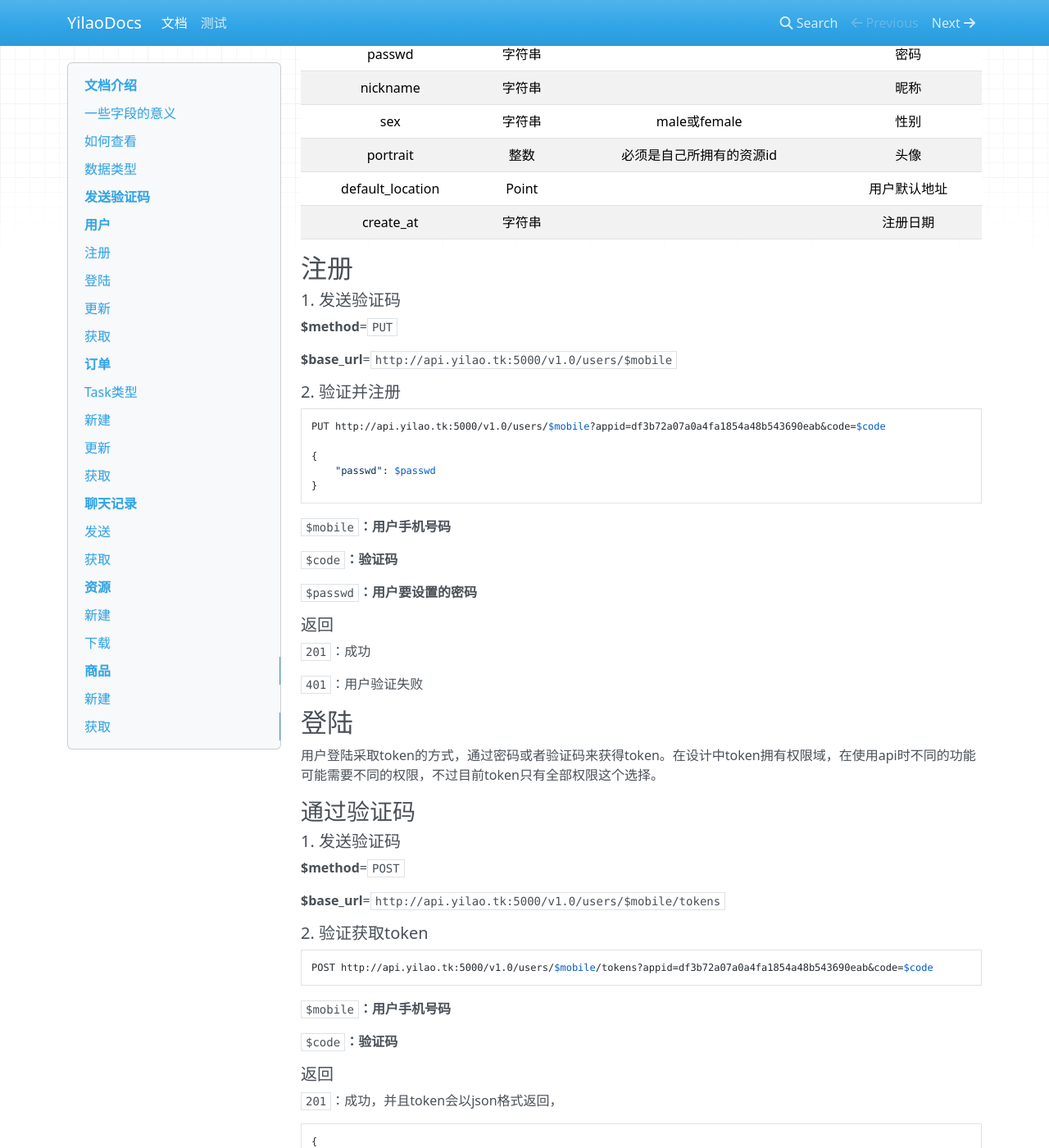
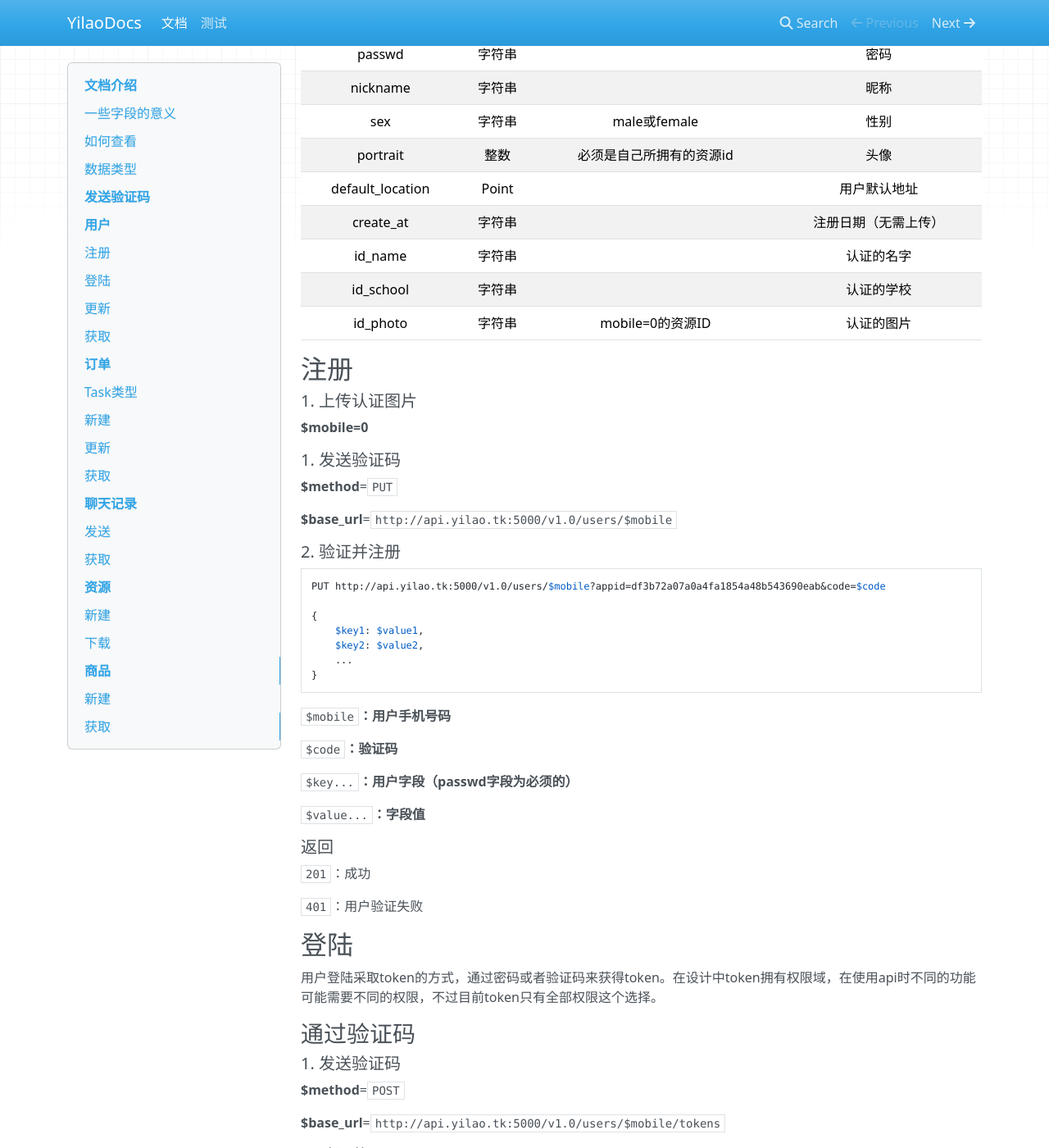
Before and after one commit to otttf/YilaoServer, an MkDocs documentation site: the page built from resource/v1_0/docs/docs/index.md, in a window 1280 px wide and 1400 px high, scrolled down 1630 px. Shown: the whole window at 82% size. Built offline with MkDocs 1.6.1, drawn with Linux system fonts in a browser that asks for light colours; nearby versions of some CDN libraries; some of the changed text lies outside the part shown.

Commit message:
增加用户实名注册、新建资源会返回ID了、增加订单联系人

````diff
--- a/docker-compose.yml
+++ b/docker-compose.yml
@@ -7,6 +7,8 @@ services:
     depends_on:
       - mysql
       - redis
+      - adminer
+      - phpredisadmin
   mysql:
     image: mysql
     environment:
--- a/resource/v1_0/docs/docs/index.md
+++ b/resource/v1_0/docs/docs/index.md
@@ -73,17 +73,24 @@ POST http://api.yilao.tk:5000/v1.0/sms
 
 # 用户
 
-|       属性       |  类型  |           限制           |     解释     |
-| :--------------: | :----: | :----------------------: | :----------: |
-|      mobile      |  整数  |       手机号码格式       |    手机号    |
-|      passwd      | 字符串 |                          |     密码     |
-|     nickname     | 字符串 |                          |     昵称     |
-|       sex        | 字符串 |       male或female       |     性别     |
-|     portrait     |  整数  | 必须是自己所拥有的资源id |     头像     |
-| default_location | Point  |                          | 用户默认地址 |
-|    create_at     | 字符串 |                          |   注册日期   |
+|       属性       |  类型  |           限制           |         解释         |
+| :--------------: | :----: | :----------------------: | :------------------: |
+|      mobile      |  整数  |       手机号码格式       |        手机号        |
+|      passwd      | 字符串 |                          |         密码         |
+|     nickname     | 字符串 |                          |         昵称         |
+|       sex        | 字符串 |       male或female       |         性别         |
+|     portrait     |  整数  | 必须是自己所拥有的资源id |         头像         |
+| default_location | Point  |                          |     用户默认地址     |
+|    create_at     | 字符串 |                          | 注册日期（无需上传） |
+|     id_name      | 字符串 |                          |      认证的名字      |
+|    id_school     | 字符串 |                          |      认证的学校      |
+|     id_photo     | 字符串 |     mobile=0的资源ID     |      认证的图片      |
 
 ## 注册
+
+##### 1. 上传认证图片
+
+**$mobile=0**
 
 ##### 1. 发送验证码
 
@@ -97,7 +104,9 @@ POST http://api.yilao.tk:5000/v1.0/sms
 PUT http://api.yilao.tk:5000/v1.0/users/$mobile?appid=df3b72a07a0a4fa1854a48b543690eab&code=$code
 
 {
-	"passwd": $passwd
+	$key1: $value1,
+	$key2: $value2,
+	...
 }
 ```
 
@@ -105,7 +114,9 @@ PUT http://api.yilao.tk:5000/v1.0/users/$mobile?appid=df3b72a07a0a4fa1854a48b543
 
 `$code`**：验证码**
 
-`$passwd`**：用户要设置的密码**
+`$key...`**：用户字段（passwd字段为必须的）**
+
+`$value...`**：字段值**
 
 ##### 返回
 
@@ -179,7 +190,7 @@ PATCH http://api.yilao.tk:5000/v1.0/users/$mobile?appid=df3b72a07a0a4fa1854a48b5
 
 `$key...`**：用户字段**
 
-`$value...`**：字段值**
+`$value...`**：字段值（不能包含passwd等重要字段）**
 
 `$token`**：令牌**
 
@@ -219,24 +230,25 @@ GET http://api.yilao.tk:5000/v1.0/users/$mobile?appid=df3b72a07a0a4fa1854a48b543
 
 # 订单
 
-|      属性       |   类型   |      限制      |           解释           |
-| :-------------: | :------: | :------------: | :----------------------: |
-|       id        |   整数   |                |          订单id          |
-|    from_user    |   整数   |                |    哪个用户创建的订单    |
-|   destination   |  Point   |                | 完成所有任务后去哪里交付 |
-| emergency_level |  字符串  | normal或urgent |         紧急程度         |
-|    create_at    |  字符串  |                |       创建订单时间       |
-|   receive_at    |  字符串  |                |       接受订单时间       |
-|    executor     |   整数   |                |          执行者          |
-|    close_at     |  字符串  |                |       关闭订单时间       |
-|   close_state   |  字符串  |                |        关闭的状态        |
-|      tasks      | Task列表 |                |         任务列表         |
+|      属性       |   类型   |      限制      |              解释              |
+| :-------------: | :------: | :------------: | :----------------------------: |
+|       id        |   整数   |                |       订单id（无需上传）       |
+|    from_user    |   整数   |  手机号码格式  | 哪个用户创建的订单（无需上传） |
+|      phone      |   整数   |  手机号码格式  |             联系人             |
+|   destination   |  Point   |                |    完成所有任务后去哪里交付    |
+| emergency_level |  字符串  | normal或urgent |            紧急程度            |
+|    create_at    |  字符串  |                |    创建订单时间（无需上传）    |
+|   receive_at    |  字符串  |                |    接受订单时间（无需上传）    |
+|    executor     |   整数   |  手机号码格式  |             执行者             |
+|    close_at     |  字符串  |                |    关闭订单时间（无需上传）    |
+|   close_state   |  字符串  | finish或cancel |           关闭的状态           |
+|      tasks      | Task列表 |                |            任务列表            |
 
 ## Task类型
 
 |      属性      |  类型  |                             解释                             |
 | :------------: | :----: | :----------------------------------------------------------: |
-|       id       |  整数  |                            表单id                            |
+|       id       |  整数  |              表单id（暂时没有用处）（无需上传）              |
 |      name      | 字符串 |                            任务名                            |
 |      type      | 字符串 |                           任务类型                           |
 |     detail     | 字符串 |                           任务描述                           |
@@ -244,8 +256,8 @@ GET http://api.yilao.tk:5000/v1.0/users/$mobile?appid=df3b72a07a0a4fa1854a48b543
 |  destination   | Point  |                        任务的目的地址                        |
 |     count      |  整数  |                           执行次数                           |
 |     reward     | 浮点数 |                             奖赏                             |
-|     in_at      | 字符串 | 用户借出资源的时间（做某项任务时可能需要用户给的某些资源，因此有一个借出时间） |
-|     out_at     | 字符串 | 用户收回资源的时间（同理，资源使用完成后用户可能会有一个收回的时候） |
+|     out_at     | 字符串 | 用户借出资源的时间（做某项任务时可能需要用户给的某些资源，因此有一个借出时间） |
+|     in_at      | 字符串 | 用户收回资源的时间（同理，资源使用完成后用户可能会有一个收回的时候） |
 
 ## 新建
 
@@ -341,13 +353,13 @@ GET http://127.0.0.1:5000/v1.0/users/$mobile/orders?token=$token&appid=df3b72a07
 
 # 聊天记录
 
-|   属性    |  类型  |      解释      |
-| :-------: | :----: | :------------: |
-|    id     |  整数  |       id       |
-|  content  | 字符串 |      内容      |
-| from_user |  整数  |  来自哪位用户  |
-|  to_user  |  整数  | 发送给哪位用户 |
-|  send_at  | 字符串 |    发送时间    |
+|   属性    |  类型  |         解释         |
+| :-------: | :----: | :------------------: |
+|    id     |  整数  |    id（无需上传）    |
+|  content  | 字符串 |         内容         |
+| from_user |  整数  |     来自哪位用户     |
+|  to_user  |  整数  |    发送给哪位用户    |
+|  send_at  | 字符串 | 发送时间（无需上传） |
 
 ## 发送
 
@@ -402,11 +414,12 @@ GET http://127.0.0.1:5000/v1.0/users/$mobile/dialogs_with/$another_user?token=$t
 
 # 资源
 
-|   属性    |  类型  |     解释     |
-| :-------: | :----: | :----------: |
-|   uuid    | 字符串 |     uuid     |
-| from_user |  整数  | 来自哪位用户 |
-| create_at | 字符串 |   创建时间   |
+|   属性    |  类型  |         解释         |
+| :-------: | :----: | :------------------: |
+|   uuid    | 字符串 |   uuid（无需上传）   |
+|   name    | 字符串 |  名字（暂时未使用）  |
+| from_user |  整数  |     来自哪位用户     |
+| create_at | 字符串 | 创建时间（无需上传） |
 
 ## 新建
 
@@ -416,7 +429,7 @@ POST http://127.0.0.1:5000/v1.0/users/$mobile/resources?token=$token&appid=df3b7
 $body
 ```
 
-`$mobile`：手机号
+`$mobile`：手机号或0，mobile=0时无需进行认证
 
 `$token`：令牌
 
````
Also changed, not shown: resource/v1_0/docs/docs/test.md (+28 -5 lines), schema.py (+6 -3 lines), 4 other files.
